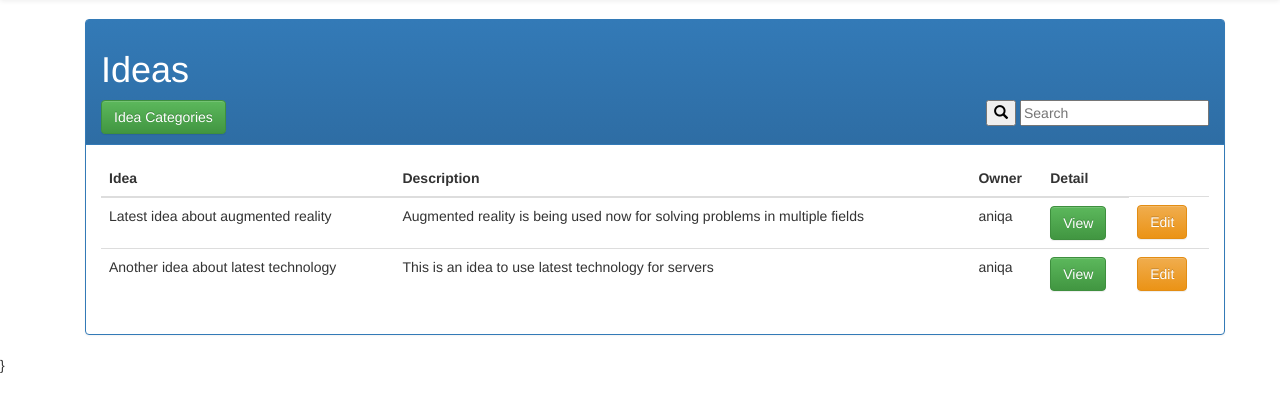
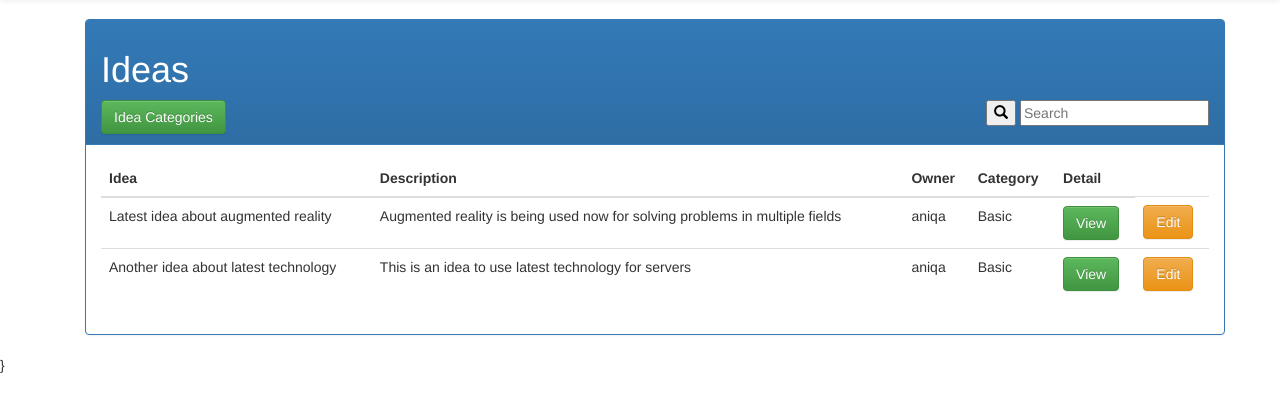
Before and after one commit to boimw/emse_manager, a Django app: page /ideas/ in a window 1280 px wide. Shown: the part 51-463 px from the top of the page. Run offline with Django 3.2, Linux system fonts and the light colour scheme; data comes from the database, SQL or seed files in the repository; some libraries are stand-ins or nearby versions.

Commit message:
Changes in the view

```diff
--- a/emse-manager/ideas/templates/idea.html
+++ b/emse-manager/ideas/templates/idea.html
@@ -16,7 +16,7 @@
     </div>
     <div class="panel-body">
       {{ idea.description }} &euro;
-      {{ category.name}}
+
     </div>
 </div>
 </div>
--- a/emse-manager/ideas/templates/ideas.html
+++ b/emse-manager/ideas/templates/ideas.html
@@ -42,6 +42,7 @@
             <th>Idea</th>
             <th>Description</th>
             <th>Owner</th>
+            <th>Category</th>
             <th>Detail</th>
         </tr>
         </thead>
@@ -51,6 +52,7 @@
             <td>{{ item.name }}</td>
             <td>{{ item.description }}</td>
             <td>{{ item.owner }}</td>
+            <td>{{ item.catId.name }}</td>
             <td><a class="btn btn-success" href="{% url 'idea' item.id %}">View</a></td>
             <td><a class="btn btn-warning" href="{% url 'edit_idea' item.id %}">Edit</a></td>
         </tr>
```
